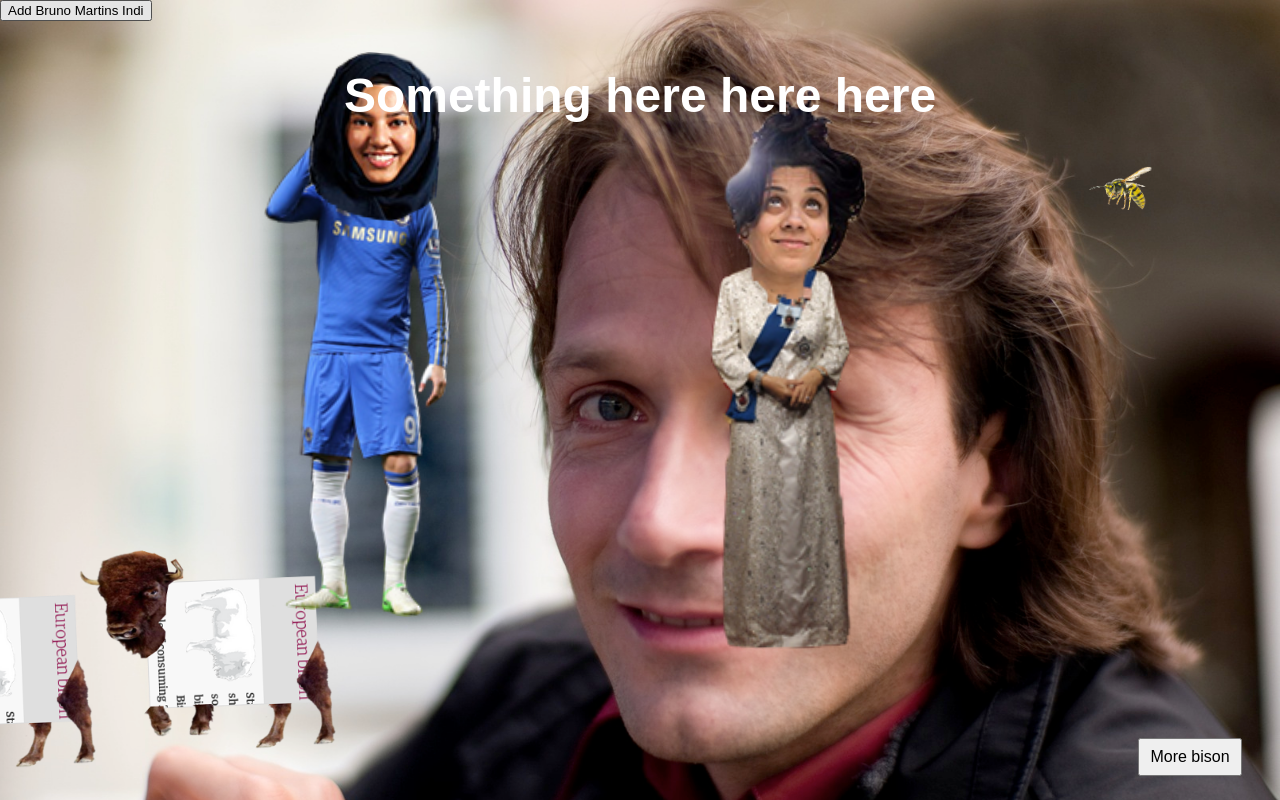
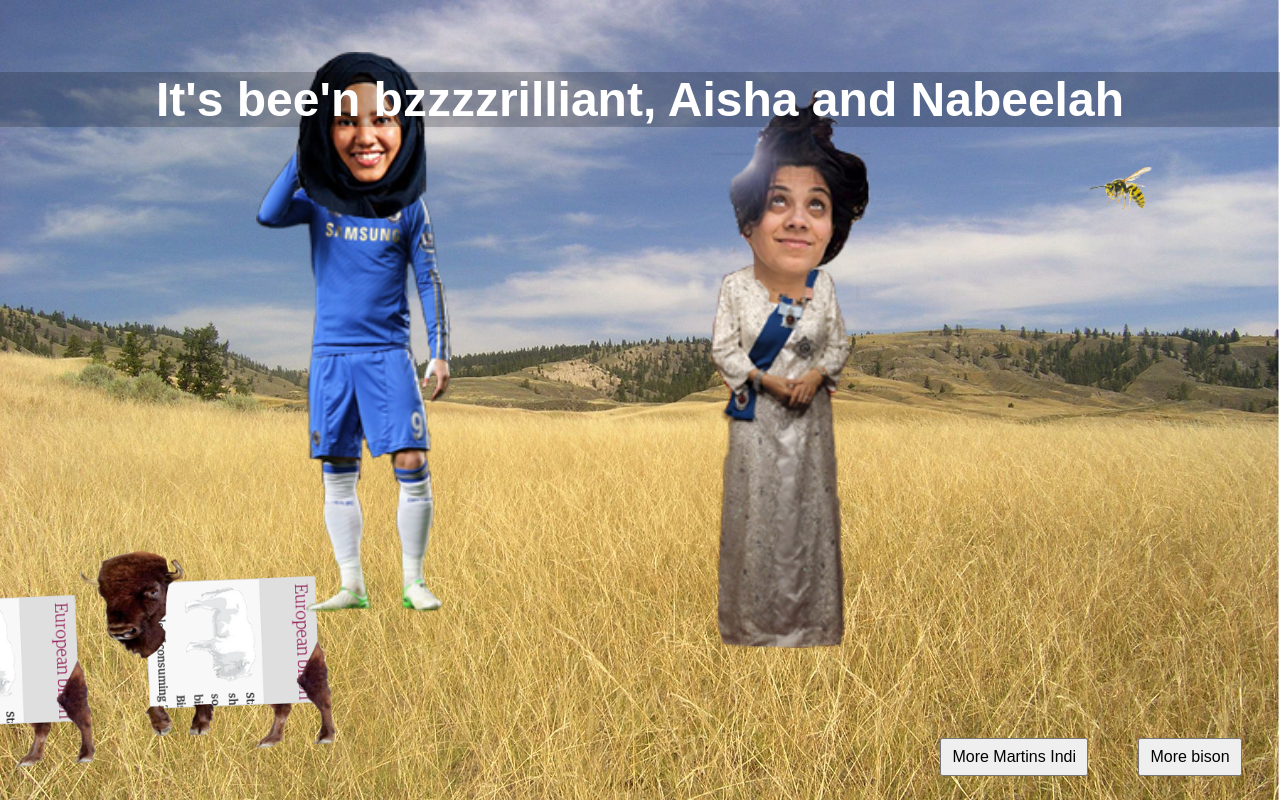
Before and after one commit to andymason/bison-herd, a plain HTML site: page index.html in a window 1280 px wide. Drawn offline with Linux system fonts and the light colour scheme.

Commit message:
final stuff

```diff
--- a/bison.js
+++ b/bison.js
@@ -7,7 +7,7 @@ var MAX_HERD = 200;
 var MIN_SPEED = 3;
 var MAX_SPEED = 5;
 var herd = [];
-var backgrounds = ["office.jpg","golfwang.jpg"];
+var backgrounds = ["office.jpg"];
 
 
 function setupStage() {
@@ -16,7 +16,7 @@ function setupStage() {
     maxRight = stage.width();
     maxBottom = stage.height();
     var randomNumber = Math.floor(Math.random()*backgrounds.length);
-    $('body').css('background-image','url('+backgrounds[randomNumber]+')');
+//     $('body').css('background-image','url('+backgrounds[randomNumber]+')');
 }
 
 
@@ -49,7 +49,7 @@ Person.prototype.move = function() {
     this.count += 0.2;
     var angle = (Math.sin(this.count) * 5);
     this.elm.css('top', (this.y -  Math.sin(this.count) * maxBottom/24)+ 'px');
-    this.elm.css('transform', 'rotate(' + angle + 'deg)');
+    //this.elm.css('transform', 'rotate(' + angle + 'deg)');
 
 };
 
--- a/index.html
+++ b/index.html
@@ -25,16 +25,19 @@
             height: 100%;
             position: relative;
             overflow: hidden;
+            -webkit-transform : translateZ(0);
+	-o-transform : translateZ(0);
+	-moz-transform : translateZ(0);
+	transform : translateZ(0);
         }
 
 
         .person {
             position: absolute;
-          /*
              transform-origin: 50% 50%;
             -webkit-transform-origin: 0% 40%;
             -moz-transform-origin: 50% 50%;
-            -ms-transform-origin: 50% 50%; */
+            -ms-transform-origin: 50% 50%;
             z-index: 2;
             background-repeat: no-repeat;
             background-position: 0 50%;
@@ -72,6 +75,16 @@
 
         }
 
+         .moreBruno {
+            font-size: 16px;
+            position: absolute;
+            bottom: 3%;
+            right: 15%;
+            padding: 8px 10px;
+            z-index: 100;
+
+        }
+
         .wasp {
             position: absolute;
             background: transparent url(wasp.png) 0 0 no-repeat;
@@ -90,8 +103,7 @@
             z-index: 10;
             font-family: arial, sans-serif;
             font-weight: bold;
-            line-height: 1em;
-
+			background: rgba(0,0,0,0.2);
         }
 
     </style>
@@ -101,13 +113,12 @@
 
 
 <div class="stage">
-    <h1>Something here here here</h1>
-    <button class="moreBruno">Add Bruno Martins Indi</button>
+    <h1>It's bee'n bzzzzrilliant, Aisha and Nabeelah</h1>
+    <button class="moreBruno">More Martins Indi</button>
     <button class="moreBison">More bison</button>
 </div>
 
 <script src="jquery-1.11.1.min.js"></script>
-<script src="//interactive.guim.co.uk/libs/iframe-messenger/iframeMessenger.js"></script>
 <script src="bison.js"></script>
 
 </body>
```
